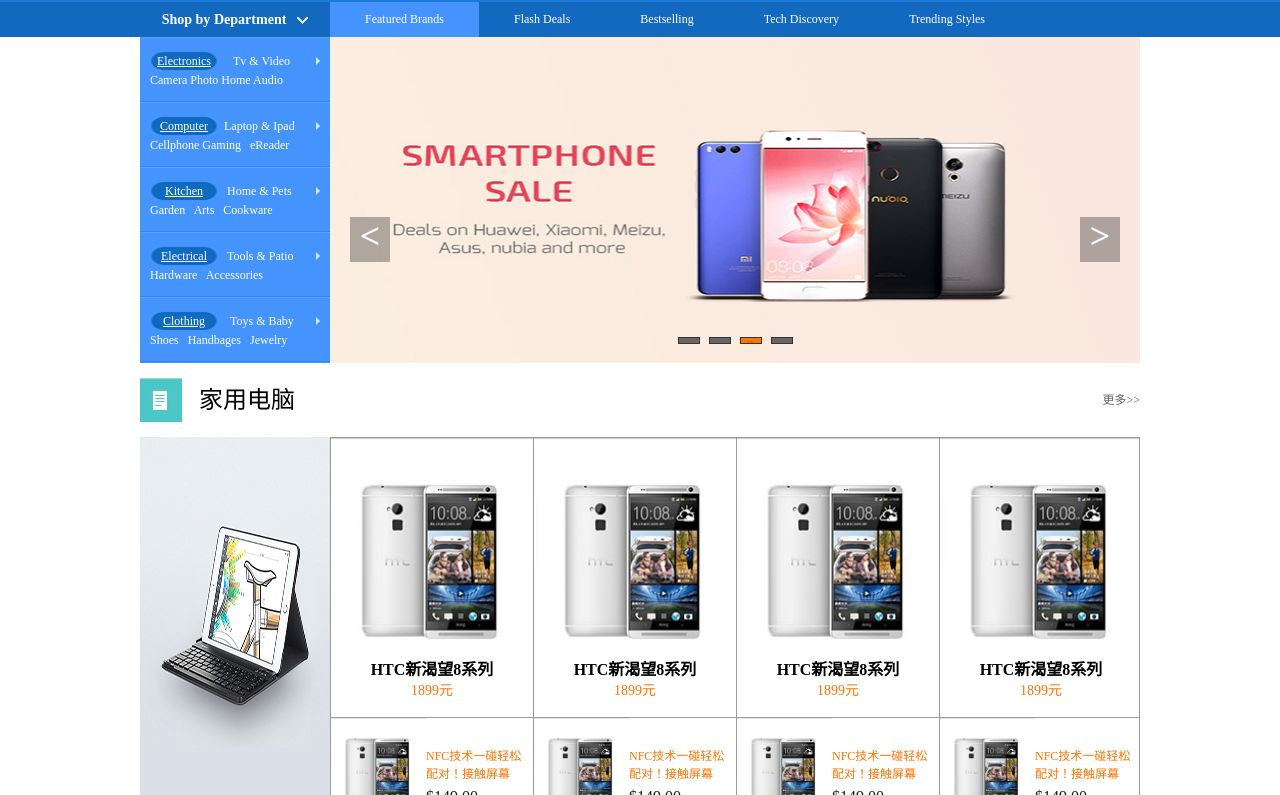
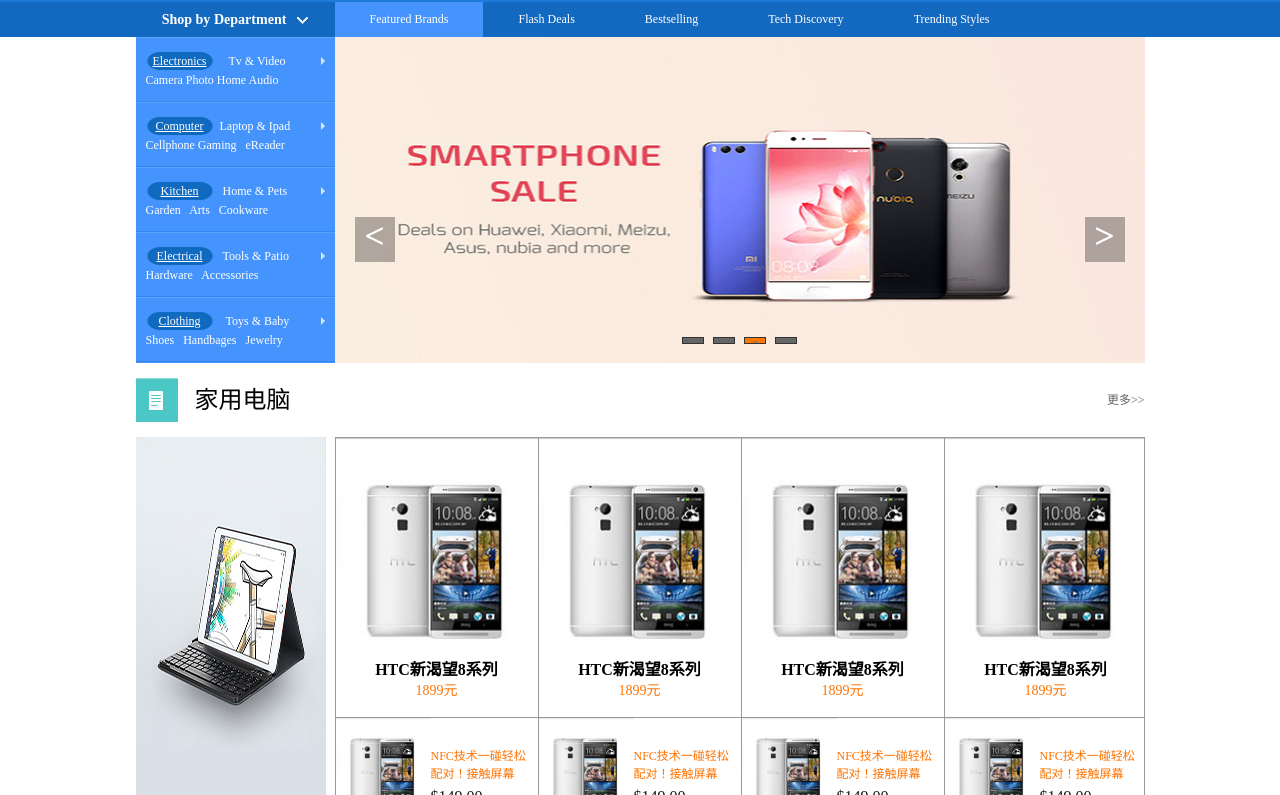
Before and after one commit to Jack876/Bestshopping, a plain HTML site: page index.html in a window 1280 px wide. Shown: the part 114-909 px from the top of the page. Drawn offline with Linux system fonts and the light colour scheme.

Commit message:
.comwidth 1000--1009

```diff
--- a/style/main.css
+++ b/style/main.css
@@ -2,7 +2,7 @@
 /* CSS Document */
 
 /*公用*/
-.comWidth{width:1000px; margin-left:auto;margin-right:auto;}
+.comWidth{width:1009px; margin-left:auto;margin-right:auto;}
 .leftArea{float:left;}
 .rightArea{float:right;}
 .hide{display:none;}
@@ -29,7 +29,7 @@
 
 /*导航*/
 .navBox{height: 35px; background-color:#1369C0; color:#FFF;}
-.shopClass{width:190px; position:relative;}
+.shopClass{width:199px; position:relative;}
 .shopClass h3{text-align:center;line-height:35px;}
 .shopClass i{width:11px; height:7px; overflow:hidden; background:url(../images/icons/down.jpg) left center no-repeat; display:inline-block; margin-left:11px;}
 .nav,.shopClass h3{font-family:"Microsoft YaHei","微软雅黑"; }
```
